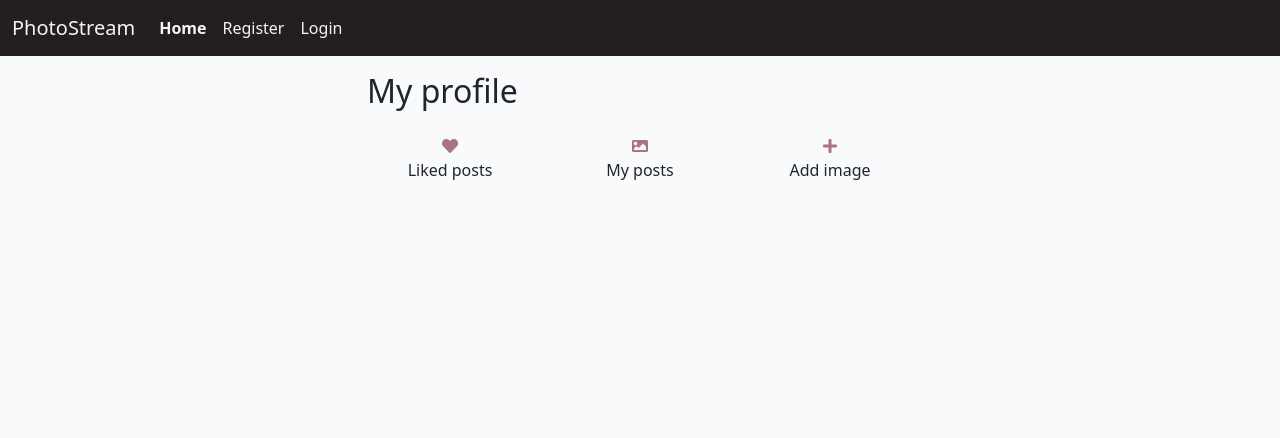
After one commit to emmavkarlsson/portfolio-project-4, a Django app: page /profile/ in a window 1280 px wide. The commit adds this page. Shown: the top 438 px of the page. Run offline with Django 3.2, Linux system fonts and the light colour scheme.

Commit message:
add view, url and html template for profile

```diff
--- a/blog/urls.py
+++ b/blog/urls.py
@@ -7,6 +7,7 @@ urlpatterns = [
     path('my_posts/', views.MyPosts.as_view(), name='my_posts'),
     path('my_likes/', views.MyLikedPosts.as_view(), name='my_likes'),
     path('add_image/', views.AddImage.as_view(), name='add_image'),
+    path('profile/', views.MyProfile.as_view(), name='profile'),
     path('<slug:slug>/', views.FeaturedPost.as_view(), name='featured_post'),
     path('like/<slug:slug>', views.PostLike.as_view(), name='post_like'),
     path('<slug:slug>/delete_post/', views.DeletePost.as_view(), name='delete_post'),
--- a/blog/views.py
+++ b/blog/views.py
@@ -129,3 +129,12 @@ class MyLikedPosts(generic.ListView):
 
     def get_queryset(self):
         return Post.objects.filter(likes=self.request.user)
+
+
+class MyProfile(generic.ListView):
+
+    model = Post
+    template_name = 'profile.html'
+
+    # def get_queryset(self):
+    #     return Post.objects.filter(likes=self.request.user)
--- /dev/null
+++ b/templates/profile.html
@@ -0,0 +1,30 @@
+{% extends "base.html" %}
+
+{% block content %}
+
+<div class="container">
+    <div class="row justify-content-md-center">
+        <div class="col-md-6 mt-3">
+            <h2>My profile</h2>
+            <div class="row justify-content-center mt-4">
+
+                <div class="col-md-4 text-center">
+                        <a class="" href="{% url 'my_likes' %}"><i class="fas fa-heart"></i></a>
+                        <p>Liked posts</p>
+                </div>
+
+                <div class="col-md-4 text-center">
+                        <a class="" href="{% url 'my_posts' %}"><i class="fas fa-image"></i></a>
+                        <p>My posts</p>
+                </div>
+
+                <div class="col-md-4 text-center">
+                    <a class="" href="{% url 'add_image' %}"><i class="fas fa-plus"></i></a>
+                    <p>Add image</p>
+                </div>
+
+            </div>
+        </div>
+    </div>
+</div>
+{%endblock%}
```
Also changed, not shown: static/css/style.css (line endings or trailing spaces).
